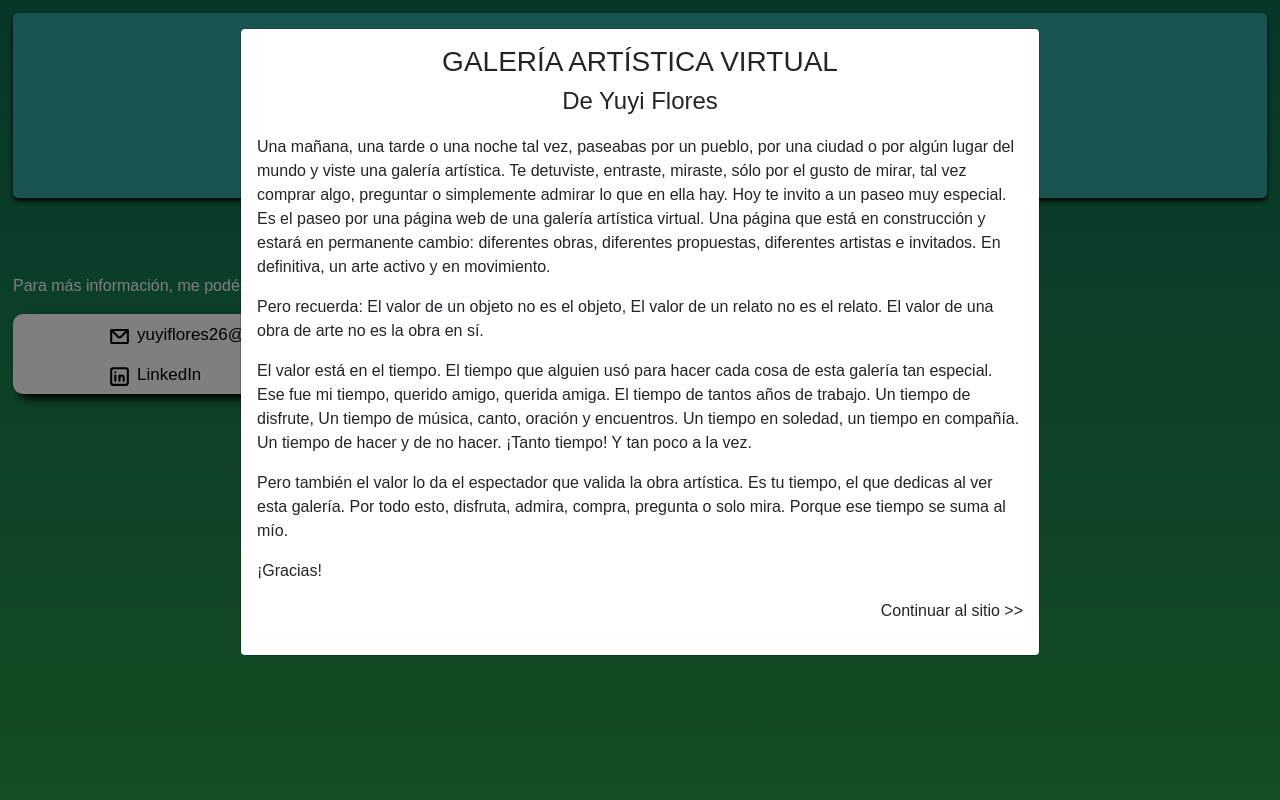
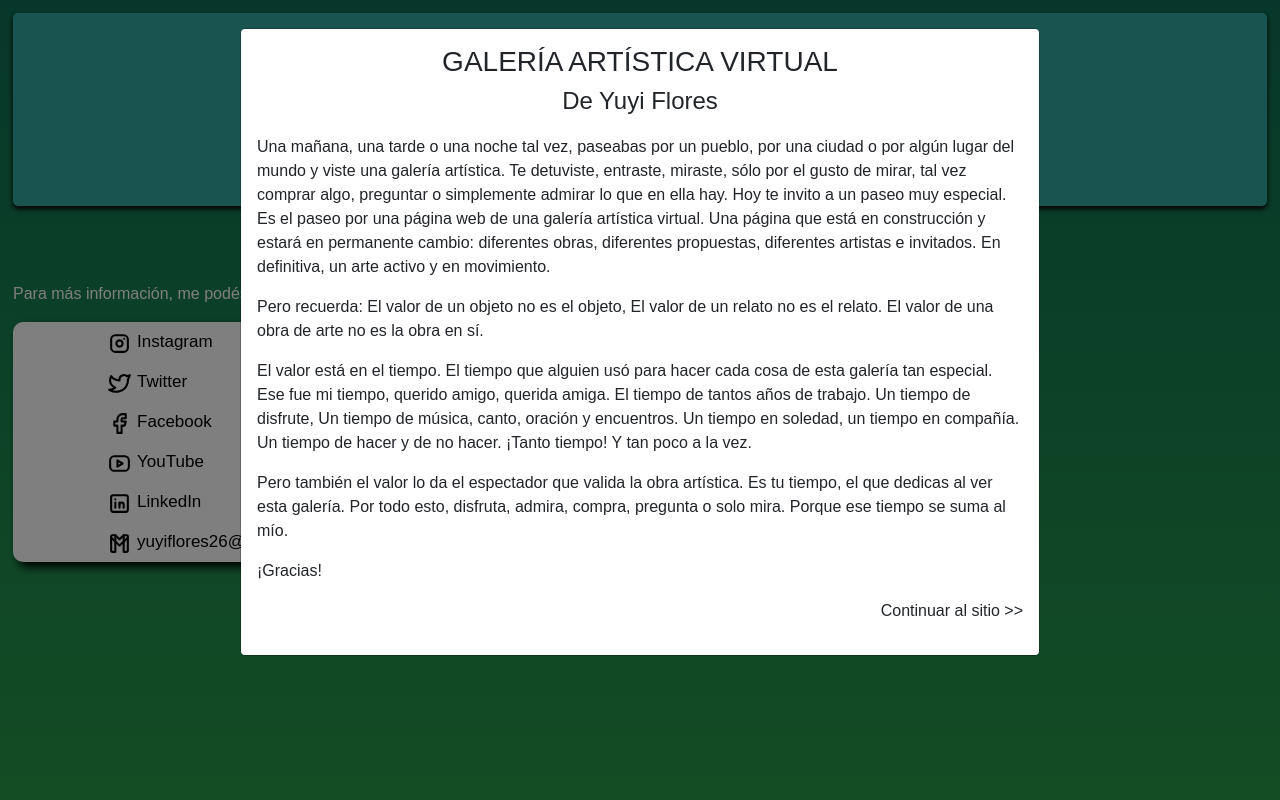
Before and after one commit to matias0303456/sitio-yuyi, a React (Create React App) app: page /contacto in a window 1280 px wide. Shown: the top 800 px of the page. Built offline with nearby package versions, Linux system fonts and the light colour scheme; a web font is replaced by a local one.

Commit message:
nuevas redes

```diff
--- a/src/pages/contact/Contact.js
+++ b/src/pages/contact/Contact.js
@@ -1,5 +1,9 @@
-import { CgMail } from 'react-icons/cg'
+import { TbBrandInstagram } from 'react-icons/tb'
+import { TbBrandTwitter } from 'react-icons/tb'
+import { TbBrandFacebook } from 'react-icons/tb'
+import { TbBrandYoutube } from 'react-icons/tb'
 import { TbBrandLinkedin } from 'react-icons/tb'
+import { TbBrandGmail } from 'react-icons/tb'
 import { Helmet } from 'react-helmet'
 
 import Header from "../../components/Header"
@@ -23,12 +27,48 @@ export default function Contact() {
                 </p>
 
                 <section id='contactMediaSection'>
+
                     <article className='contactMedia'>
                         <div className='contactMediaIcon'>
-                            <CgMail />
+                            <TbBrandInstagram />
                         </div>
-                        <div className='contactMediaText'>
-                            yuyiflores26@gmail.com
+                        <div className='contactMediaText cursor-pointer'
+                            onClick={() => window.open('https://www.instagram.com/yuyi63yuyiflores/', '_blank')}
+                        >
+                            Instagram
+                        </div>
+                    </article>
+
+                    <article className='contactMedia'>
+                        <div className='contactMediaIcon'>
+                            <TbBrandTwitter />
+                        </div>
+                        <div className='contactMediaText cursor-pointer'
+                            onClick={() => window.open('https://twitter.com/yuyiflores26', '_blank')}
+                        >
+                            Twitter
+                        </div>
+                    </article>
+
+                    <article className='contactMedia'>
+                        <div className='contactMediaIcon'>
+                            <TbBrandFacebook />
+                        </div>
+                        <div className='contactMediaText cursor-pointer'
+                            onClick={() => window.open('https://www.facebook.com/yuyi.a.flores/', '_blank')}
+                        >
+                            Facebook
+                        </div>
+                    </article>
+
+                    <article className='contactMedia'>
+                        <div className='contactMediaIcon'>
+                            <TbBrandYoutube />
+                        </div>
+                        <div className='contactMediaText cursor-pointer'
+                            onClick={() => window.open('https://www.youtube.com/channel/UCVSAUP0PBEadoBCB3vMnDCg', '_blank')}
+                        >
+                            YouTube
                         </div>
                     </article>
 
@@ -42,6 +82,15 @@ export default function Contact() {
                             LinkedIn
                         </div>
                     </article>
+
+                    <article className='contactMedia'>
+                        <div className='contactMediaIcon'>
+                            <TbBrandGmail />
+                        </div>
+                        <div className='contactMediaText'>
+                            yuyiflores26@gmail.com
+                        </div>
+                    </article>
                 </section>
 
             </main>
--- a/src/styles/app/header.css
+++ b/src/styles/app/header.css
@@ -32,5 +32,5 @@ nav ul {
 nav ul li {
   margin: 0 30px 0 30px;
   cursor: pointer;
-  font-size: 30px;
+  font-size: 35px;
 }
```
